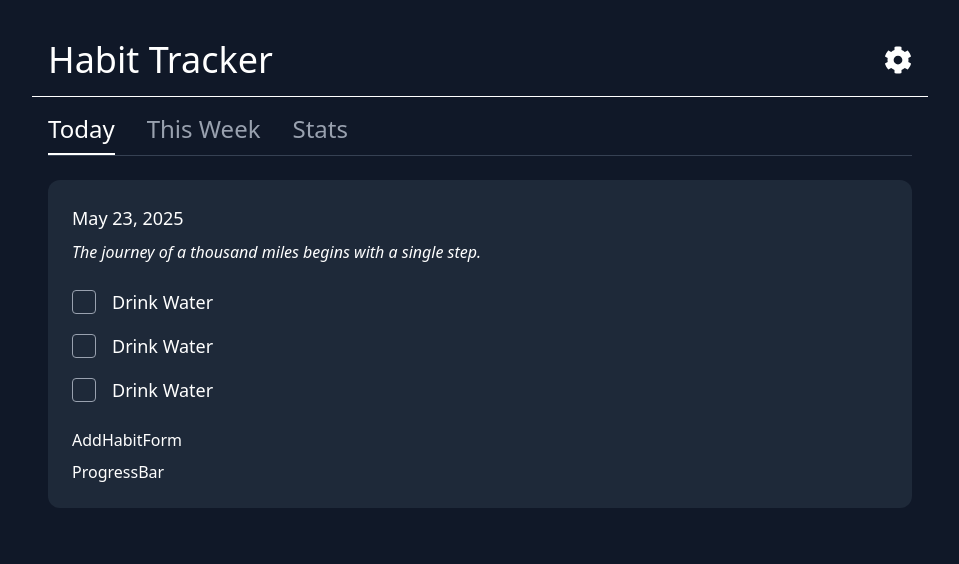
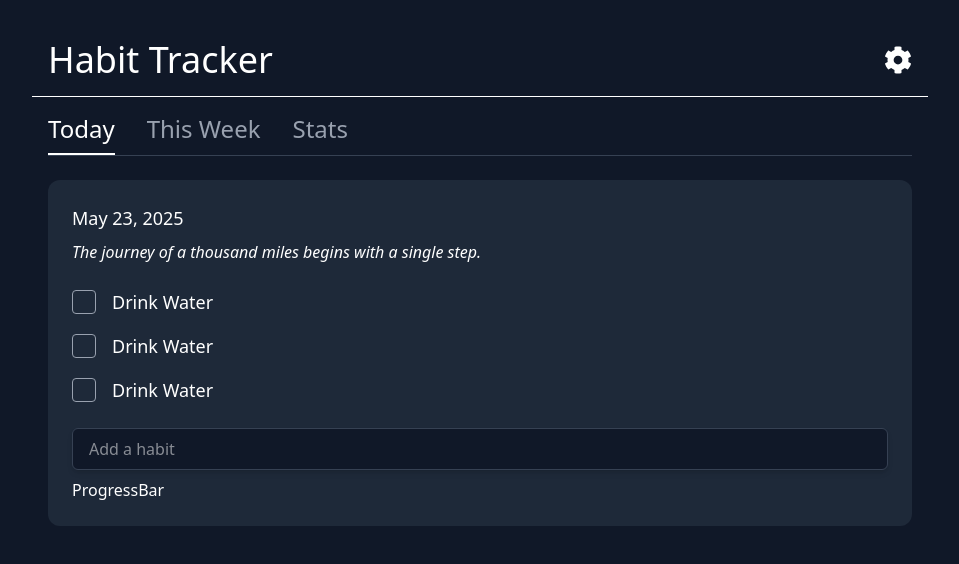
Before and after one commit to ryangholland/habit-tracker, a React (Vite) app: page / in a window 1280 px wide. Shown: the top 564 px of the page, without its empty margins (160-1119 px from the left). Built offline with nearby package versions, Linux system fonts and the light colour scheme.

Commit message:
feat: create AddHabitForm component

```diff
--- a/src/components/AddHabitForm.jsx
+++ b/src/components/AddHabitForm.jsx
@@ -0,0 +1,16 @@
+import { Input } from "@headlessui/react";
+
+function AddHabitForm() {
+  return (
+    <form className="flex bg-gray-800 rounded-md shadow-md">
+      <Input
+        name="habit_name"
+        type="text"
+        placeholder="Add a habit"
+        className="w-full px-4 py-2 text-white bg-gray-900 border border-gray-700 rounded-md focus:outline-none focus:ring-2 focus:ring-gray-500"
+      />
+    </form>
+  );
+}
+
+export default AddHabitForm;
--- a/src/pages/Today.jsx
+++ b/src/pages/Today.jsx
@@ -1,4 +1,5 @@
 import HabitList from "../components/HabitList";
+import AddHabitForm from "../components/AddHabitForm";
 
 function Today() {
   return (
@@ -8,7 +9,7 @@ function Today() {
         The journey of a thousand miles begins with a single step.
       </p>
       <HabitList />
-      <p>AddHabitForm</p>
+      <AddHabitForm />
       <p>ProgressBar</p>
     </div>
   );
```
